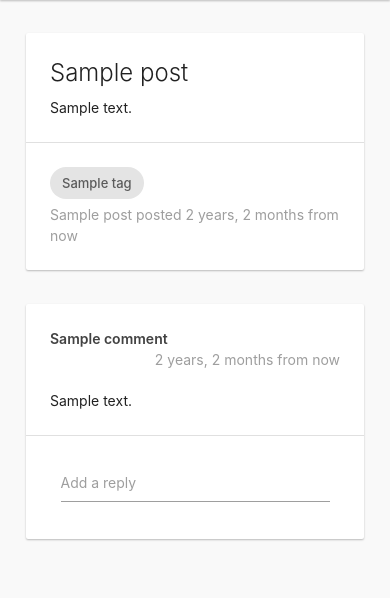
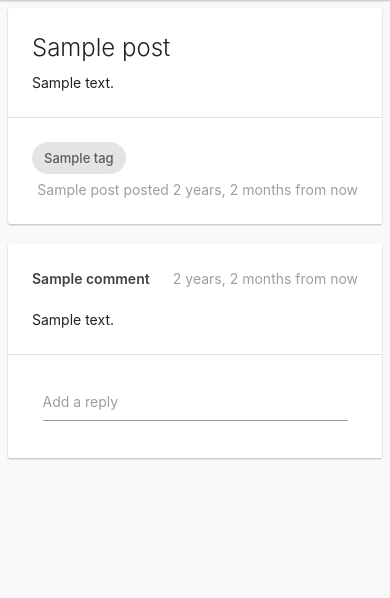
Before and after one commit to StasJ/CSCI3308, a Django app: template forum/templates/forum/detail.html in a window 390 px wide. Shown: the part 56-654 px from the top of the page. Run offline with Django 3.2, Linux system fonts and the light colour scheme; the template is opened without the code that fills it: most values are stand-ins (such as "Sample title", 1, 10 or a date in 2020); some libraries are stand-ins or nearby versions.

Commit message:
Fixed card padding

```diff
--- a/forum/templates/forum/detail.html
+++ b/forum/templates/forum/detail.html
@@ -52,7 +52,7 @@
 	{% endif %}
 
 	<div class="row">
-		<div id="post" class="card">
+		<div id="post" class="card clear-m">
 			<div class="card-content">
 				<span class="card-title">{{ post.title }}</span>
 				<p>{{ post.content }}</p>
--- a/static/style.css
+++ b/static/style.css
@@ -1,4 +1,9 @@
 .clear {
+	margin: 0;
+	padding: 0;
+}
+
+.clear-m {
 	margin: 0;
 	padding: 0;
 }
@@ -60,6 +65,12 @@ b {
 	}
 }
 
+@media only screen and (max-width : 600px) {
+	main {
+		padding: 8px;
+	}
+}
+
 
 /* Post Detail */
 
```
